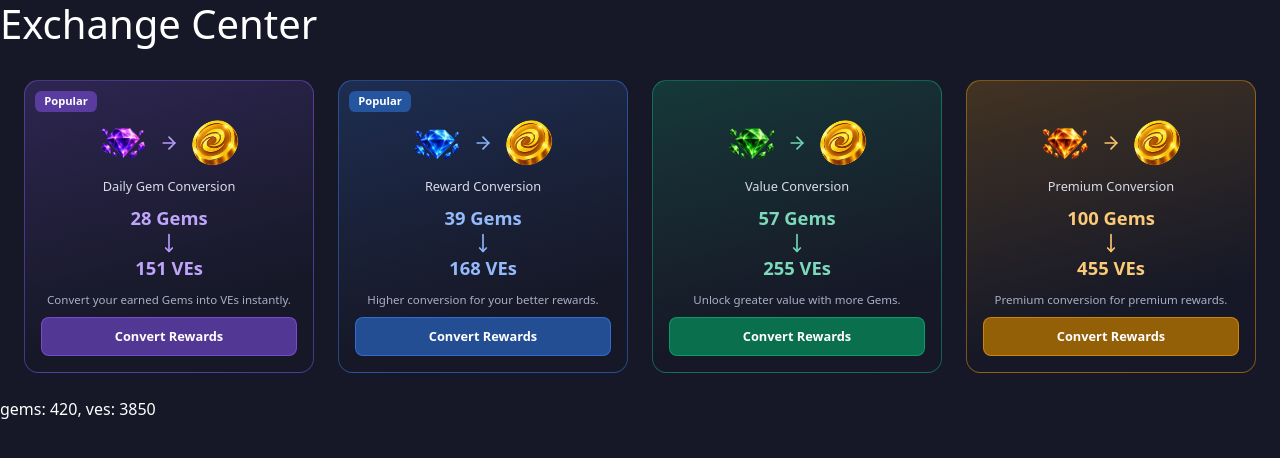
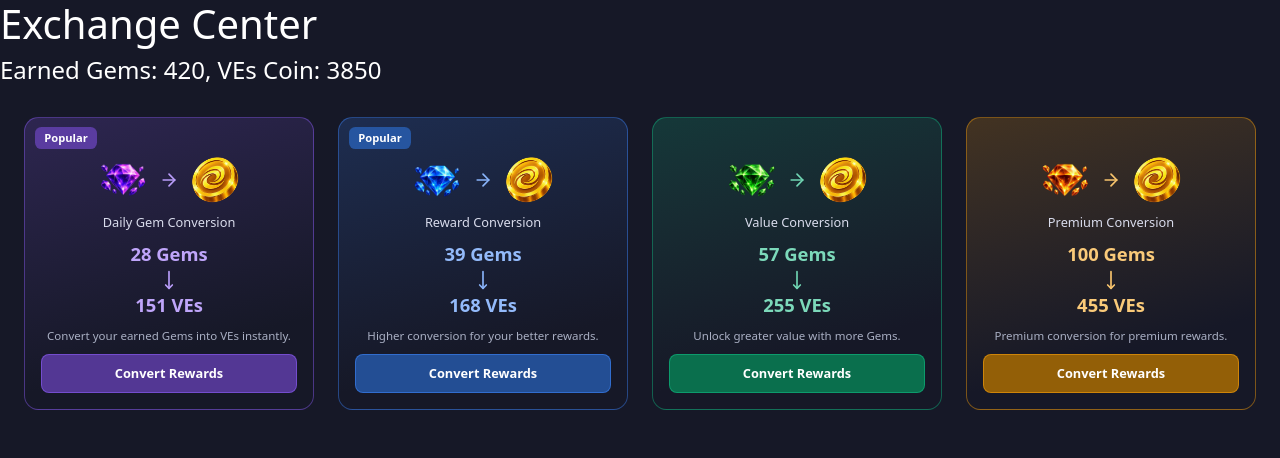
Before and after one commit to sadiksaifi9958/veloop-exchange-center, a React (Vite) app: page / in a window 1280 px wide. Shown: the top 458 px of the page. Built offline with nearby package versions, Linux system fonts and the light colour scheme.

Commit message:
add conversion success state

```diff
--- a/src/App.jsx
+++ b/src/App.jsx
@@ -1,11 +1,13 @@
 import { exchangeOptions, userBalance } from "./data/exchangeData";
 import ExchangeCard from "./components/exchange/ExchangeCard";
 import ExchangeModal from "./components/exchange/ExchangeModal";
+import ConversionSuccess from "./components/exchange/ConversionSuccess";
 import { useState } from "react";
 function App() {
   const [selectedOption, setSelectedOption] = useState(null);
   const [balance, setBalance] = useState(userBalance);
   const [isProcessing, setIsProcessing] = useState(false);
+  const [completedOption, setCompletedOption] = useState(null);
   function handleConvert(option) {
     setSelectedOption(option);
   }
@@ -18,12 +20,20 @@ function App() {
       }));
       setSelectedOption(null);
       setIsProcessing(false);
+      setCompletedOption(option);
     }, 1500);
+  }
+
+  function onContinue() {
+    setCompletedOption(null);
   }
 
   return (
     <>
       <h1>Exchange Center</h1>
+      <h4>
+        Earned Gems: {balance.gems}, VEs Coin: {balance.ves}
+      </h4>
       <div className="cards-grid">
         {exchangeOptions.map((option) => (
           <ExchangeCard
@@ -42,9 +52,9 @@ function App() {
           isProcessing={isProcessing}
         />
       )}
-      <p>
-        gems: {balance.gems}, ves: {balance.ves}
-      </p>
+      {completedOption && (
+        <ConversionSuccess option={completedOption} onContinue={onContinue} />
+      )}
     </>
   );
 }
--- /dev/null
+++ b/src/components/exchange/ConversionSuccess.jsx
@@ -0,0 +1,14 @@
+function ConversionSuccess({ option, onContinue }) {
+  return (
+    <>
+      <h2>Conversion Complete</h2>
+      <p>{option.requiredGems} Gems Converted</p>
+      <p>{option.receiveVEs} VEs added to your balance.</p>
+      <button onClick={onContinue} type="button">
+        Continue
+      </button>
+    </>
+  );
+}
+
+export default ConversionSuccess;
```
